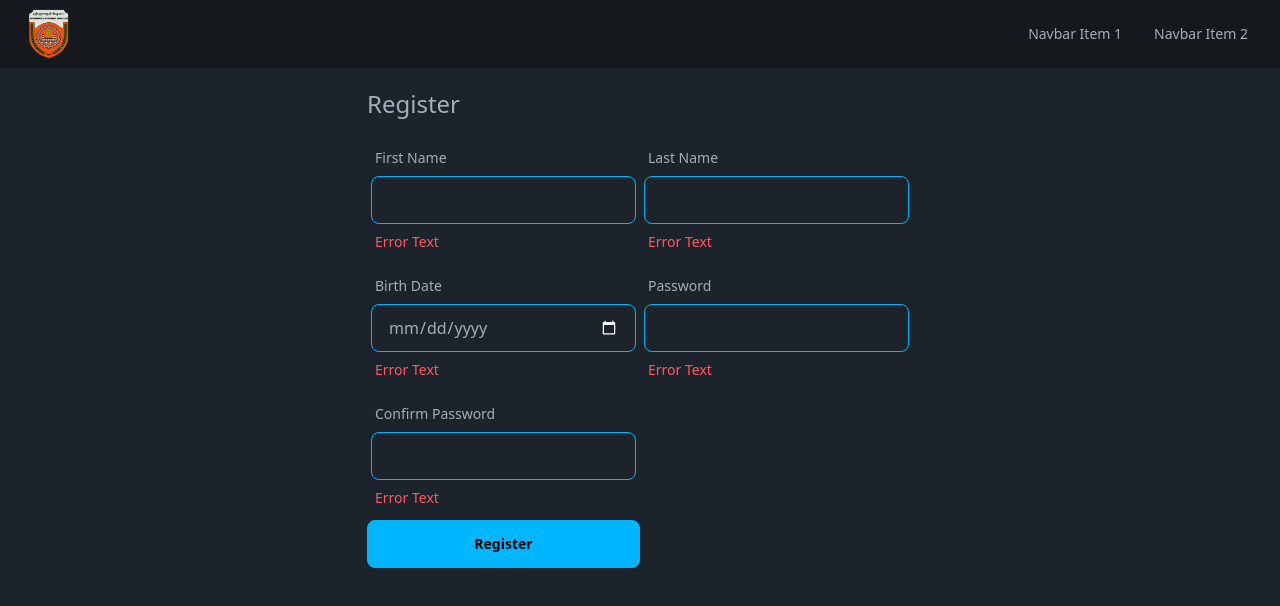
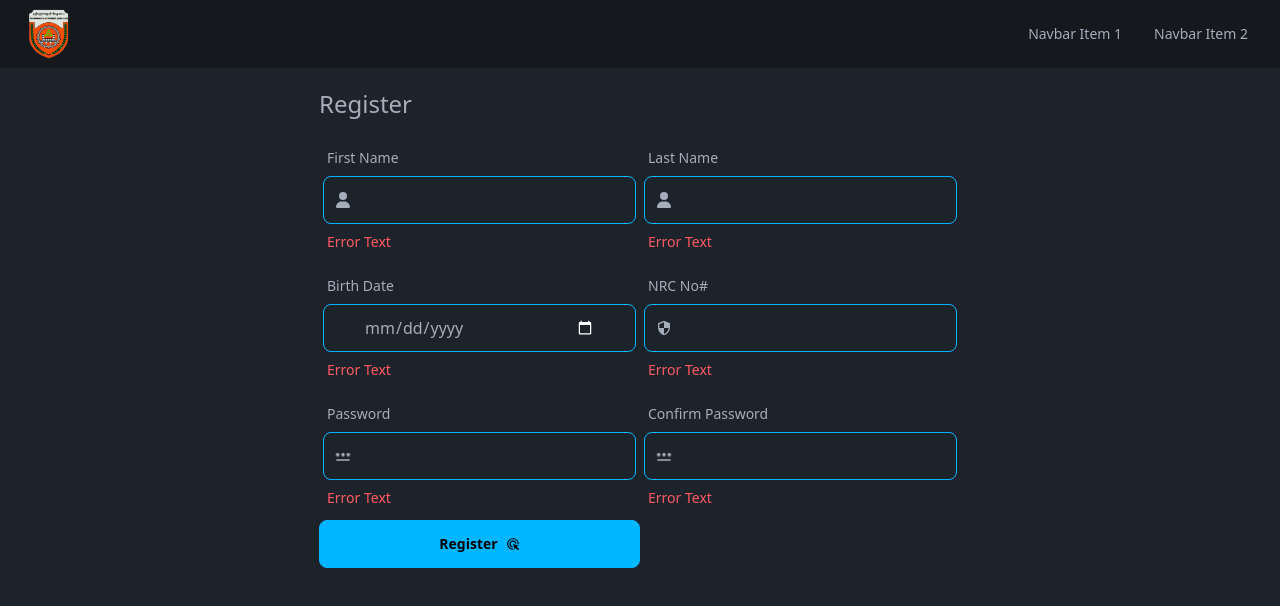
Before and after one commit to linnkhantthu/tum-website, a Next.js app: page /admin/auth in a window 1280 px wide. Shown: the top 606 px of the page. Built offline with nearby package versions, Linux system fonts and the light colour scheme.

Commit message:
added react-icons

```diff
--- a/package.json
+++ b/package.json
@@ -15,7 +15,8 @@
     "@editorjs/paragraph": "^2.11.6",
     "next": "14.2.5",
     "react": "^18",
-    "react-dom": "^18"
+    "react-dom": "^18",
+    "react-icons": "^5.2.1"
   },
   "devDependencies": {
     "@editorjs/attaches": "^1.3.0",
--- a/src/app/admin/auth/page.tsx
+++ b/src/app/admin/auth/page.tsx
@@ -1,6 +1,9 @@
 import Btn from "@/app/components/forms/Btn";
 import Input from "@/app/components/forms/Input";
 import React from "react";
+import { FaUserAlt } from "react-icons/fa";
+import { FaPerson, FaUser } from "react-icons/fa6";
+import { MdDateRange, MdPassword, MdSecurity } from "react-icons/md";
 
 function AuthPage() {
   return (
@@ -10,16 +13,37 @@ function AuthPage() {
           <h2>Register</h2>
         </legend>
         <form className="grid grid-flow-row md:grid-cols-2 grid-cols-1">
-          <Input label={"First Name"} type={"text"} id={"firstName"} />
-          <Input label={"Last Name"} type={"text"} id={"lastName"} />
+          <Input
+            label={"First Name"}
+            type={"text"}
+            id={"firstName"}
+            Icon={FaUser}
+          />
+          <Input
+            label={"Last Name"}
+            type={"text"}
+            id={"lastName"}
+            Icon={FaUser}
+          />
           <Input label={"Birth Date"} type={"date"} id={"dob"} />
-          <Input label={"Password"} type={"password"} id={"password"} />
+          <Input
+            label={"NRC No#"}
+            type={"text"}
+            id={"nrcNo"}
+            Icon={MdSecurity}
+          />
+          <Input
+            label={"Password"}
+            type={"password"}
+            id={"password"}
+            Icon={MdPassword}
+          />
           <Input
             label={"Confirm Password"}
             type={"password"}
             id={"confirmPassword"}
+            Icon={MdPassword}
           />
-          <div></div>
           <Btn text={"Register"} />
         </form>
       </fieldset>
--- a/src/app/components/forms/Btn.tsx
+++ b/src/app/components/forms/Btn.tsx
@@ -1,9 +1,10 @@
 import React from "react";
+import { MdAdsClick } from "react-icons/md";
 
 function Btn({ text }: { text: string }) {
   return (
     <button type="submit" className="btn btn-info">
-      Register
+      Register <MdAdsClick />
     </button>
   );
 }
--- a/src/app/components/forms/Input.tsx
+++ b/src/app/components/forms/Input.tsx
@@ -1,24 +1,28 @@
 import React from "react";
+import { IconType } from "react-icons";
 
 function Input({
   label,
   type,
   id,
+  Icon,
 }: {
   label: string;
   type: string;
   id: string;
+  Icon?: IconType;
 }) {
   return (
     <div className="p-1">
       <label htmlFor="lastName" className=" label label-text">
         {label}
       </label>
+      <i className="absolute mt-4 ml-3">{Icon ? <Icon /> : ""}</i>
       <input
         type={type}
         id={id}
         name={id}
-        className="input input-info w-full"
+        className="input input-info w-full px-10"
       />
       <small className="label label-text text-error">Error Text</small>
     </div>
```
Also changed, not shown: 1 other file (tests, documents, lock files or other folders).
